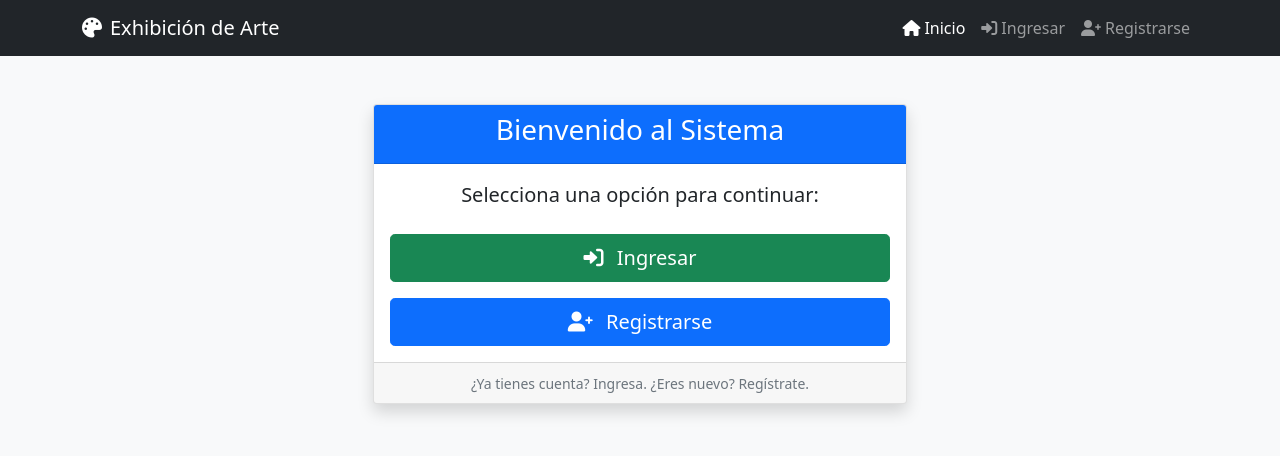
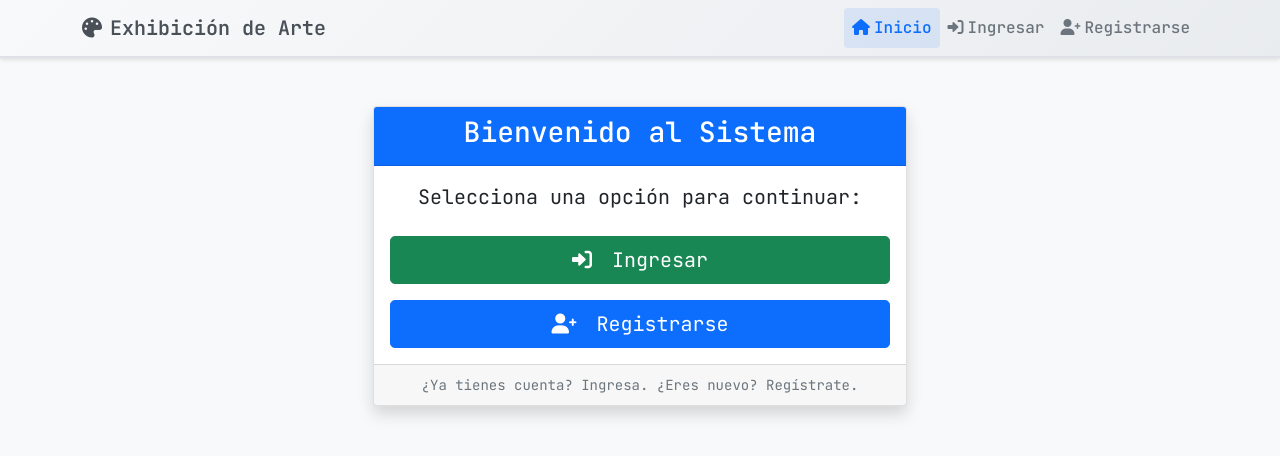
Before and after one commit to lacontraintuitiva/colapsAndo, a Flask app: page / in a window 1280 px wide. Shown: the top 456 px of the page. Run offline with Flask 3, Linux system fonts and the light colour scheme; some libraries are stand-ins or nearby versions.

Commit message:
Cambios en la fuente

```diff
--- a/templates/base.html
+++ b/templates/base.html
@@ -5,12 +5,57 @@
     <meta name="viewport" content="width=device-width, initial-scale=1.0">
     <title>Gestor de Convocados</title>
     <link href="https://cdn.jsdelivr.net/npm/bootstrap@5.1.3/dist/css/bootstrap.min.css" rel="stylesheet">
-    <link href="{{ url_for('static', filename='css/style.css') }}" rel="stylesheet">
     <link rel="stylesheet" href="https://cdnjs.cloudflare.com/ajax/libs/font-awesome/6.0.0/css/all.min.css">
+
+    <!-- Fuentes monoespaciadas -->
+    <link rel="preconnect" href="https://fonts.googleapis.com">
+    <link rel="preconnect" href="https://fonts.gstatic.com" crossorigin>
+    <link href="https://fonts.googleapis.com/css2?family=JetBrains+Mono:wght@400;500;600&display=swap" rel="stylesheet">
+
+    <style>
+        /* Aplicar fuente monoespaciada a toda la página */
+        * {
+            font-family: 'JetBrains Mono', 'Courier New', monospace;
+        }
+
+        /* Estilo personalizado para el navbar */
+        .custom-navbar {
+            background: linear-gradient(135deg, #f8f9fa 0%, #e9ecef 100%);
+            border-bottom: 2px solid #dee2e6;
+            box-shadow: 0 2px 4px rgba(0,0,0,0.1);
+        }
+
+        .custom-navbar .navbar-brand {
+            color: #495057 !important;
+            font-weight: 600;
+        }
+
+        .custom-navbar .nav-link {
+            color: #6c757d !important;
+            font-weight: 500;
+        }
+
+        .custom-navbar .nav-link:hover {
+            color: #495057 !important;
+            background-color: rgba(0,0,0,0.05);
+            border-radius: 4px;
+        }
+
+        .custom-navbar .nav-link.active {
+            color: #0d6efd !important;
+            background-color: rgba(13,110,253,0.1);
+            border-radius: 4px;
+        }
+
+        .custom-navbar .navbar-text {
+            color: #495057 !important;
+            font-weight: 500;
+        }
+    </style>
 </head>
 <body class="bg-light">
-    <!-- Navbar unificada -->
-    <nav class="navbar navbar-expand-lg navbar-dark bg-dark">
+    <!-- Navbar con estilo personalizado -->
+    <nav class="navbar navbar-expand-lg custom-navbar">
         <div class="container">
             <a class="navbar-brand" href="{{ url_for('auth.index') }}">
                 <i class="fas fa-palette me-2"></i>Exhibición de Arte
```
